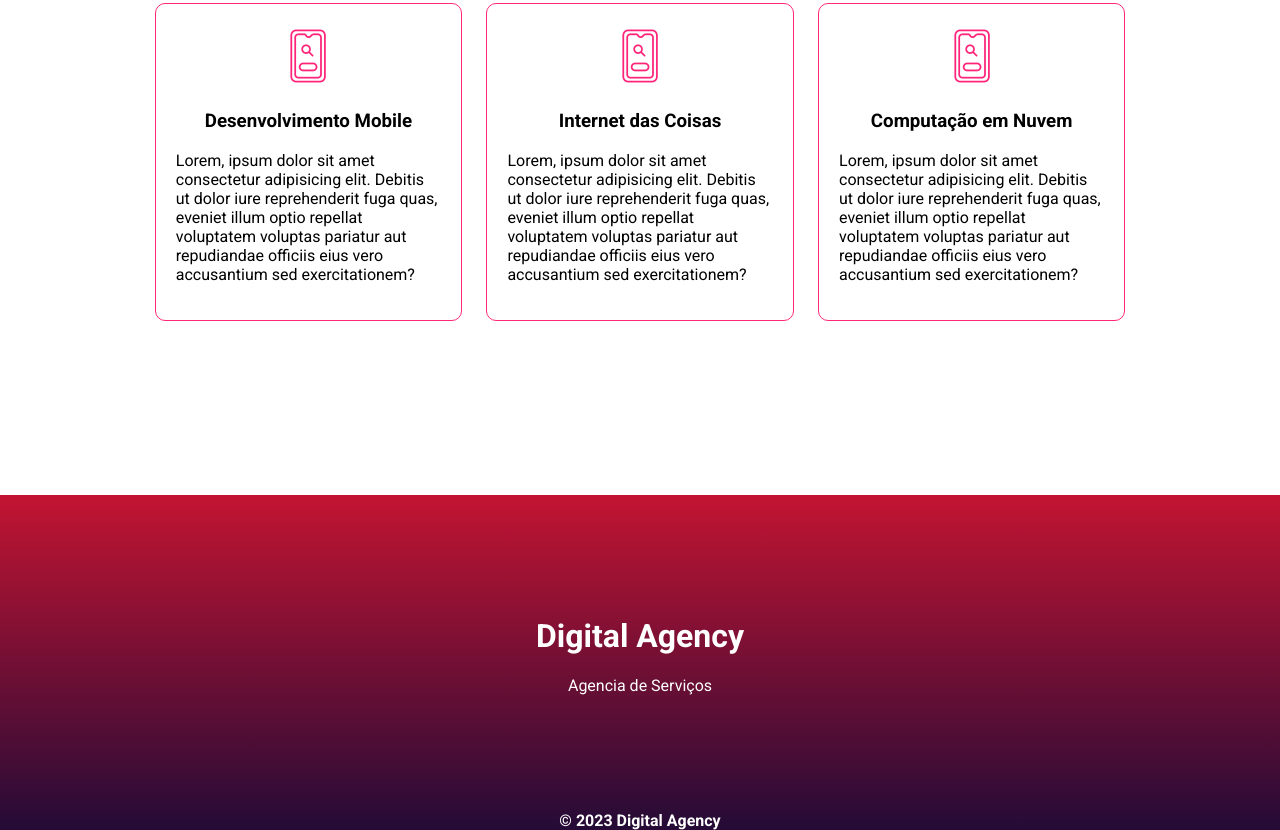
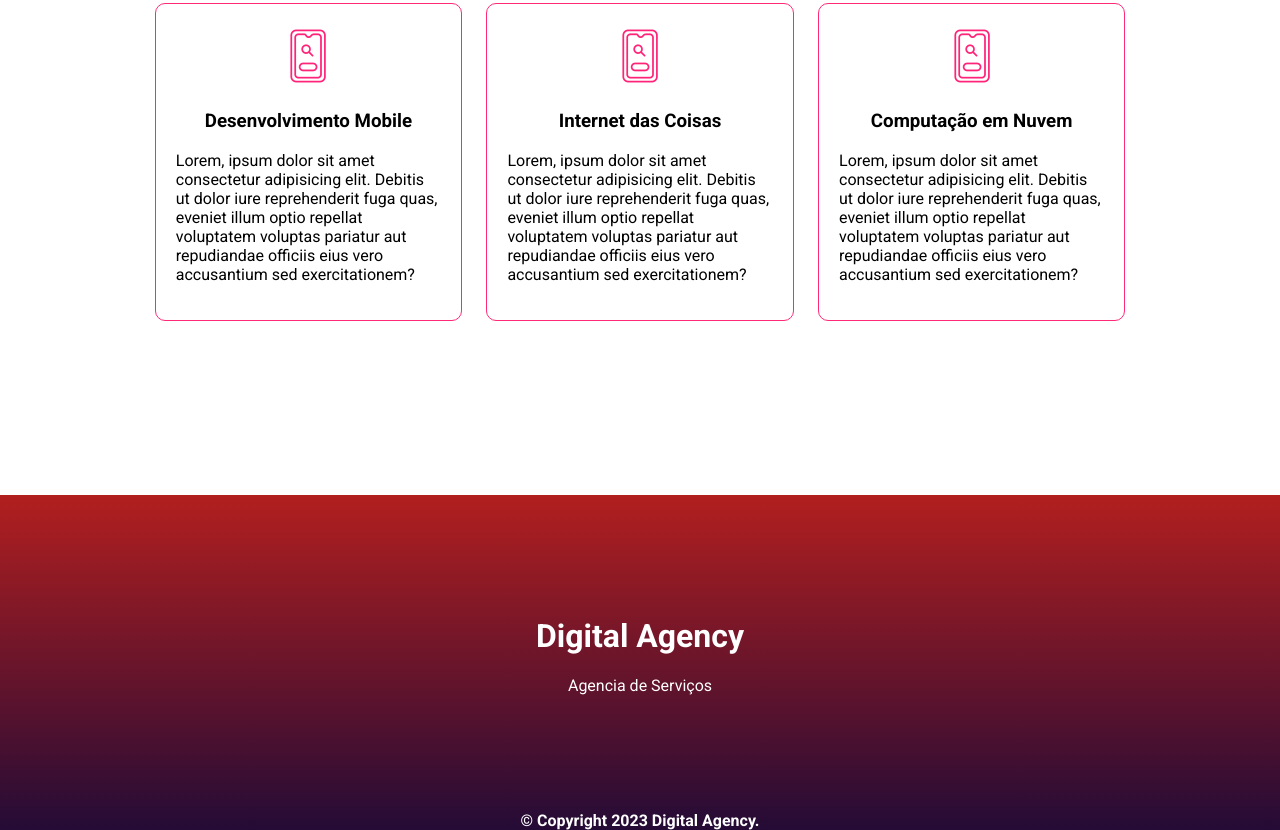
Before and after one commit to DaltonChivambo/Agency-Clone-HTML-CSS, a plain HTML site: page index.html in a window 1280 px wide. Shown: the part 833-1663 px from the top of the page. Drawn offline with Linux system fonts and the light colour scheme.

Commit message:
change footer color

```diff
--- a/index.html
+++ b/index.html
@@ -88,7 +88,7 @@
             <p>Agencia de Serviços</p>
         </div>
 
-        <b>© 2023 Digital Agency</b>
+        <b>© Copyright 2023 Digital Agency.</b>
     </footer>
 </body>
 </html>
--- a/style.css
+++ b/style.css
@@ -172,7 +172,7 @@ body{
 /*Footer*/
 footer{
     margin-top: 100px;
-    background-image: linear-gradient(180deg,#c31432,#240b36);
+    background-image: linear-gradient(180deg,#b21f1f,#240b36);
     text-align: center;
     color: white;
 }
```
